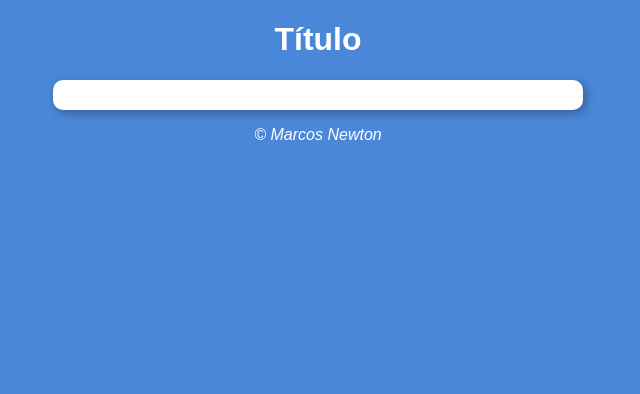
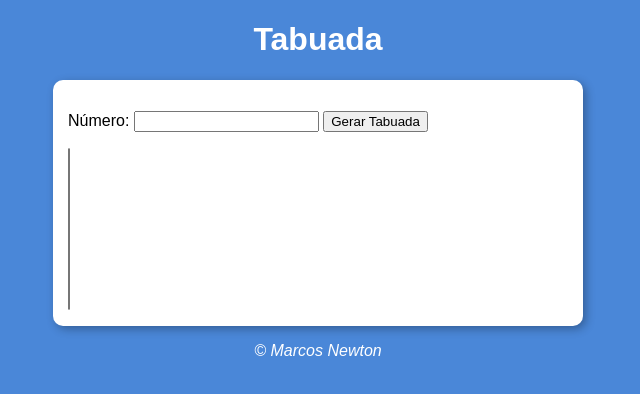
Before and after one commit to marcosnewtonjr/Curso-Full-Stack-danki.code, a plain HTML site: page JavaScript/aula14ex/ex017/modelo.html in a window 1280 px wide. Shown: the whole page, without its empty margins (322-962 px from the left). Drawn offline with Linux system fonts and the light colour scheme.

Commit message:
Exercício Tabuada

```diff
--- a/JavaScript/aula14ex/ex017/modelo.html
+++ b/JavaScript/aula14ex/ex017/modelo.html
@@ -4,19 +4,24 @@
     <meta charset="UTF-8">
     <meta http-equiv="X-UA-Compatible" content="IE=edge">
     <meta name="viewport" content="width=device-width, initial-scale=1.0">
-    <title>Modelo de Exercício</title>
+    <title>Tabuada</title>
     <link rel="stylesheet" href="style.css">
 </head>
 <body>
     <header>
-        <h1>Título</h1>
+        <h1>Tabuada</h1>
     </header>
     <main>
-        <div id="text">
+        <div>
+            <p>Número:
+                <input type="number" name="num" id="num">
+                <input type="button" value="Gerar Tabuada" onclick="tabuada()">
+            </p>
+        </div>
+        <div>
+            <select name="tabuada" id="seltab" size="10">
 
-        </div>
-        <div id="img">
-
+            </select>
         </div>
     </main>
     <footer>
--- a/JavaScript/aula14ex/ex017/script.js
+++ b/JavaScript/aula14ex/ex017/script.js
@@ -0,0 +1,15 @@
+function tabuada() {
+    let num = document.getElementById('num')
+    let tab = document.getElementById('seltab')
+    if (num.value.length == 0) {
+        window.alert('Por favor, digite um número!')
+    } else {
+        let n = Number(num.value)
+        tab.innerHTML = ''
+        for (c = 1; c <= 10; c += 1) {
+            let item = document.createElement('option')
+            item.text = `${n} x ${c} = ${n*c}`
+            tab.appendChild(item)
+        }
+    }
+}
```
